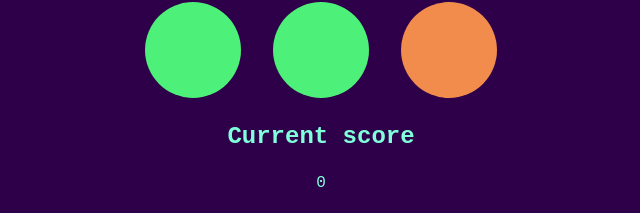
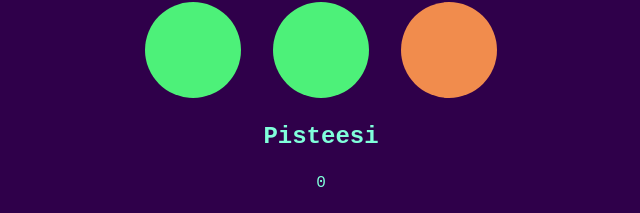
Before and after one commit to JerryUusis/speedgame_react, a React (Vite) app: page / in a window 1280 px wide. Both pictures are taken after a click on the button "Helppo". Shown: the part 278-491 px from the top of the page, without its empty margins (319-959 px from the left). Built offline with nearby package versions, Linux system fonts and the light colour scheme; a web font is replaced by a local one.

Commit message:
Fix typo

```diff
--- a/src/components/Game.jsx
+++ b/src/components/Game.jsx
@@ -12,7 +12,7 @@ const Game = ({ score, circles, stopHandler, circleClick, current }) => {
                         id={i}
                         current={current === i} />)}
             </div>
-            <h2>Current score</h2>
+            <h2>Pisteesi</h2>
             <p>{score}</p>
             <button onClick={() => stopHandler()}>Lopeta peli</button>
         </div>
```
